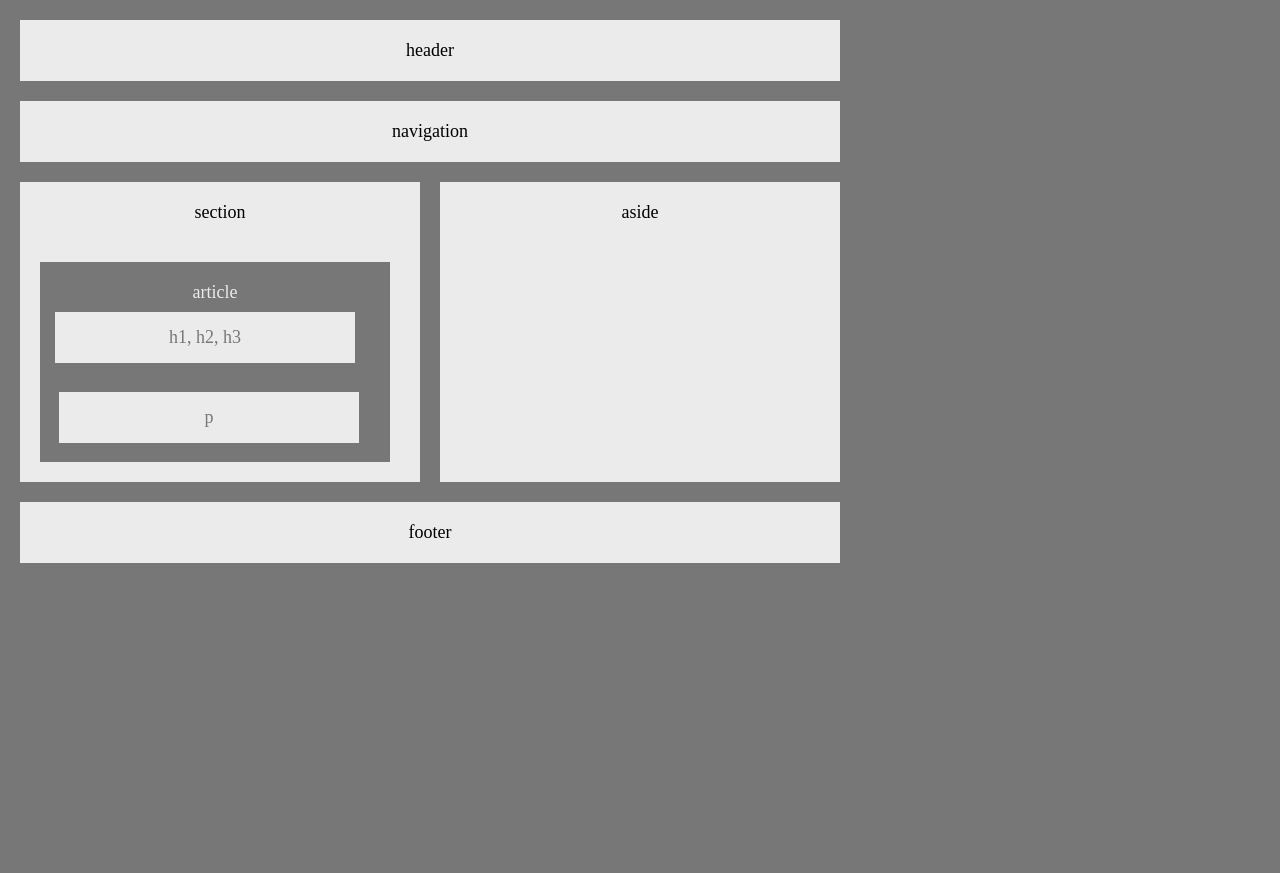
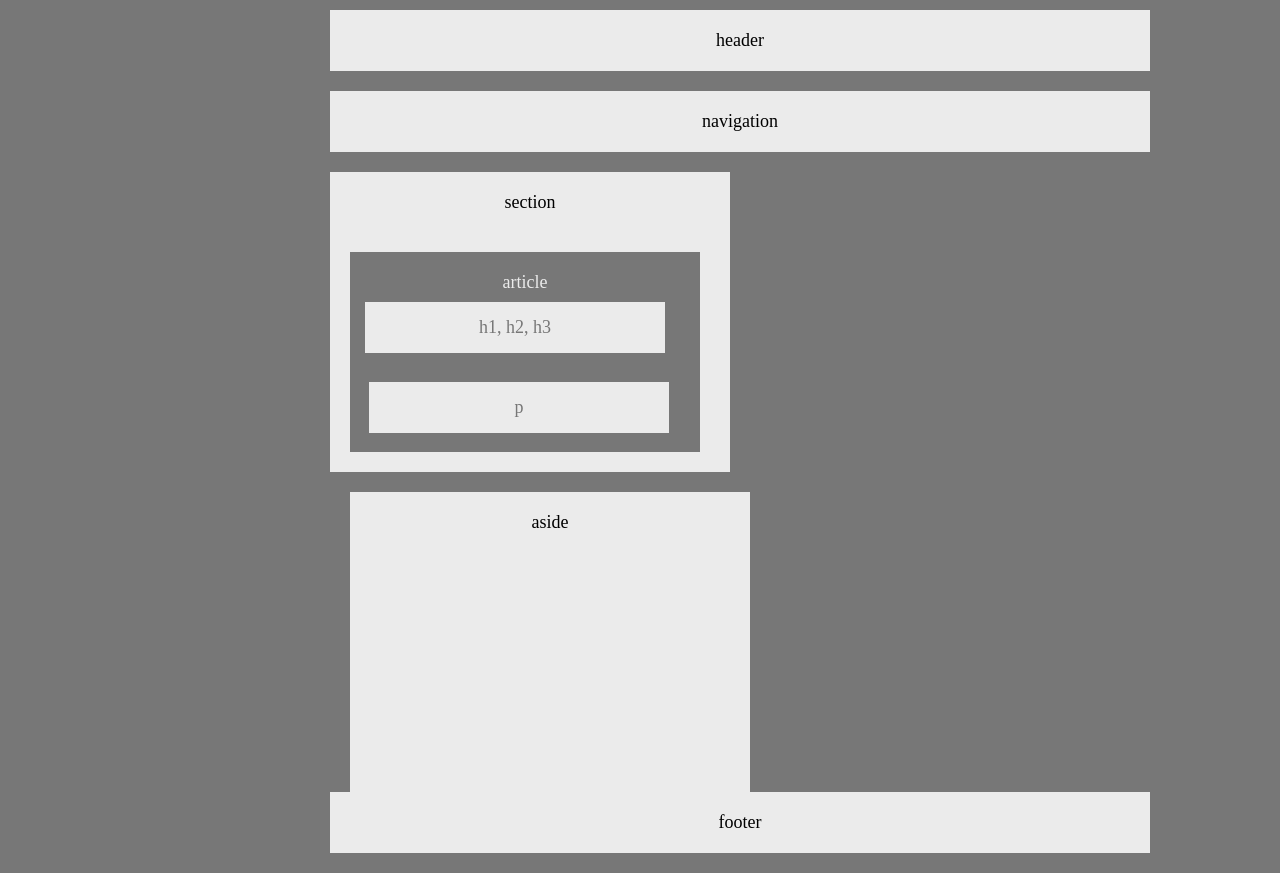
Before and after one commit to evieglz/HW-Wireframe, a plain HTML site: page index.html in a window 1280 px wide. Before the commit the page ends 800 px from the top, so only its background shows below. Drawn offline with Linux system fonts and the light colour scheme.

Commit message:
fixed styling to the center

```diff
--- a/style.css
+++ b/style.css
@@ -4,19 +4,20 @@
     font-size: 18px;
     color: black;
     background-color: #777;
-    width: 960px;
+
 
 }
 
 body {
-    margin: 20px;
-    top: 0;
-    bottom: 0;
+    margin: auto;
+    width: 50%;
+    padding: 10px;
+
 
 }
 
 #header{
-    position: static;
+    /* position: static; */
     padding: 20px;
     top: 0;
     margin-top: 0;
```
Also changed, not shown: 1 other file.
